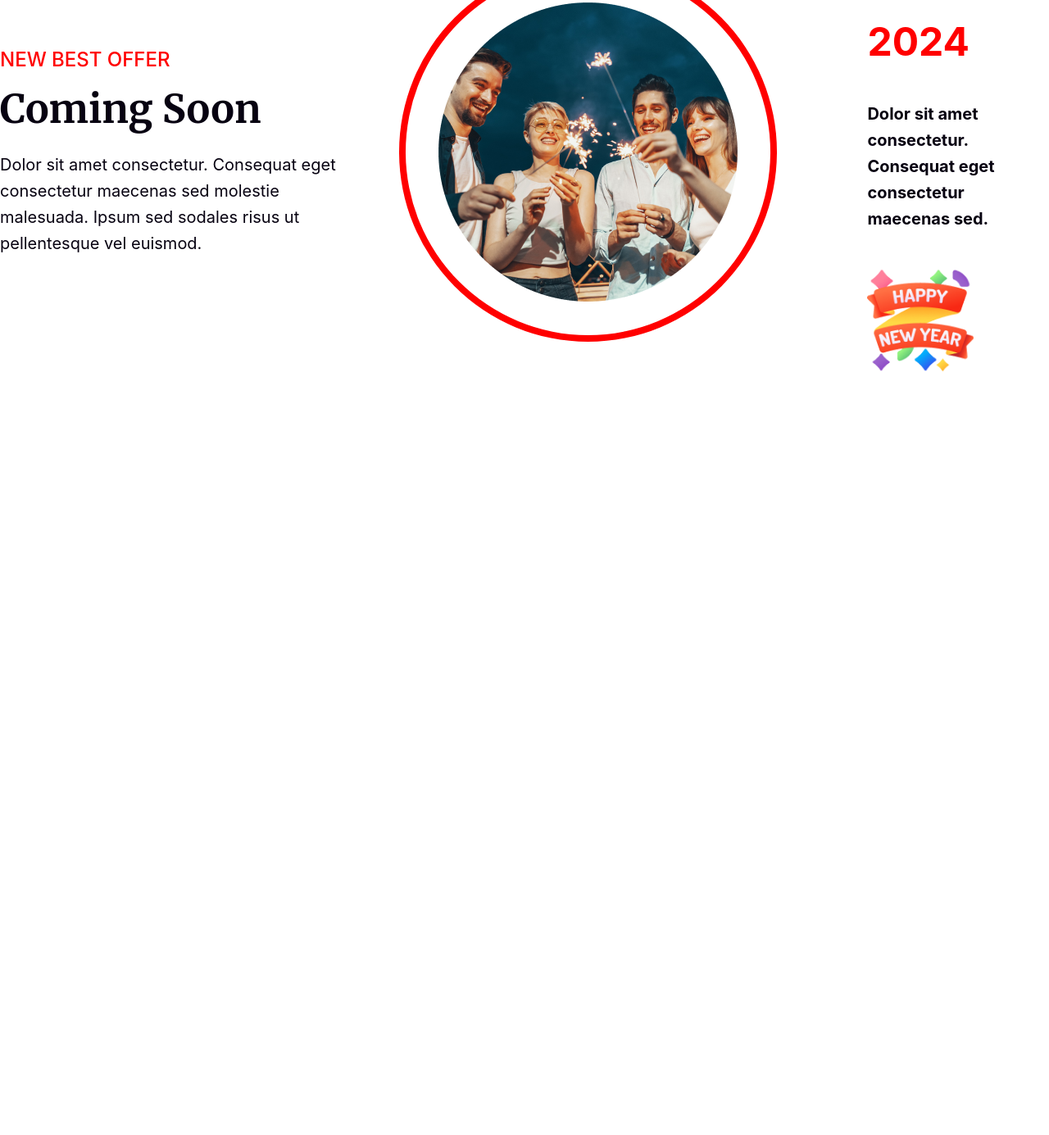
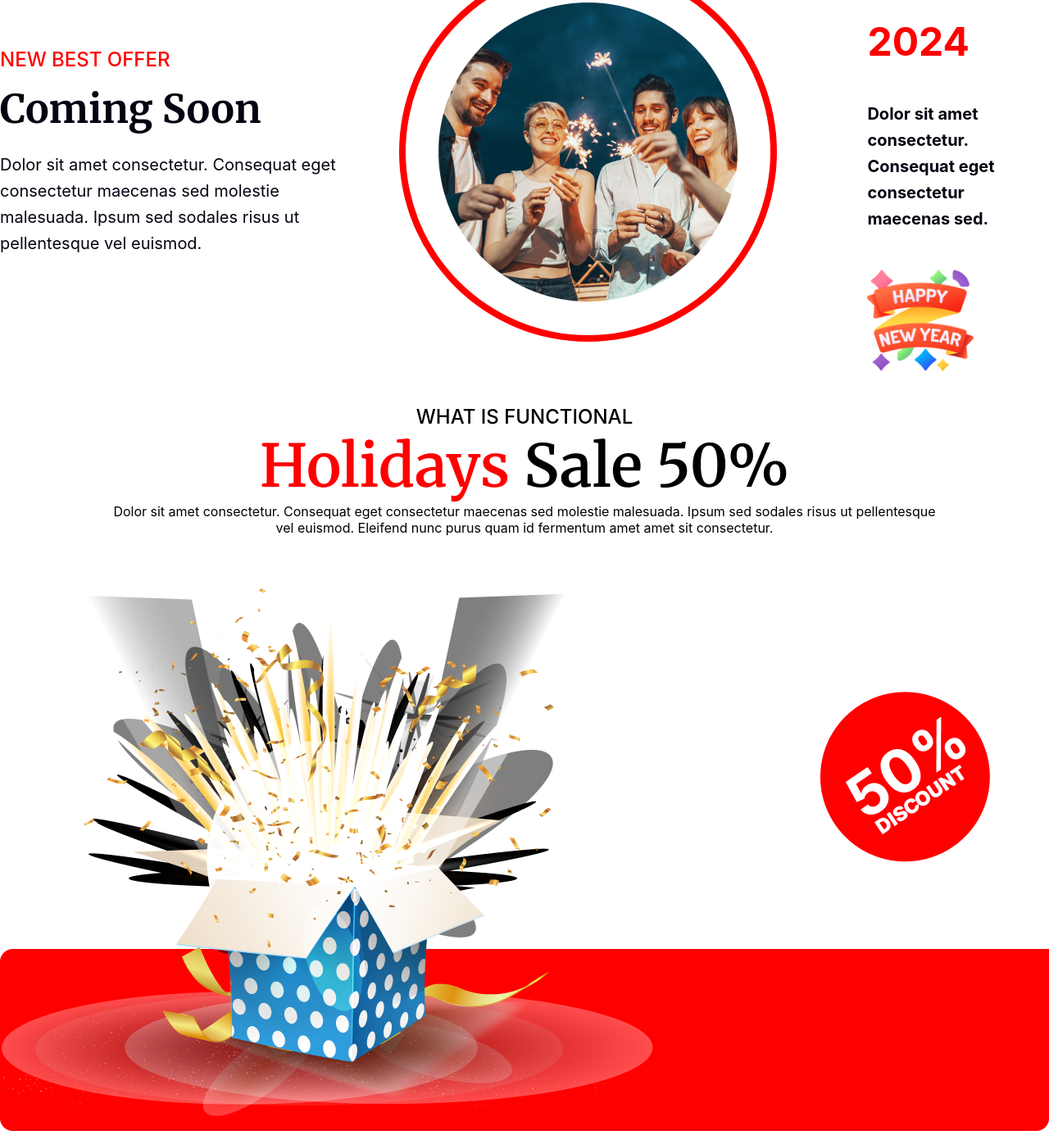
Before and after one commit to Asif-Orbit/new-year-offer, a plain HTML site: page index.html in a window 1280 px wide. Shown: the part 3115-4500 px from the top of the page at 82% size. Before the commit the page ends 3609 px from the top, so only its background shows below. Drawn offline with Linux system fonts and the light colour scheme.

Commit message:
add holiday sale section

```diff
--- a/index.html
+++ b/index.html
@@ -46,7 +46,8 @@
             <div class="party-place text-center">
                 <h2><span>Place:</span> New Park Hotel <br>
                     <span>Date:</span> 31 December Night 2023 <br>
-                    <span>Time:</span> Evening 7.30 pm to 12.30 am</h2>
+                    <span>Time:</span> Evening 7.30 pm to 12.30 am
+                </h2>
                 <button class="party-join-button">JOIN NOW</button>
             </div>
         </section>
@@ -55,7 +56,9 @@
                 <div class="best-offer-left">
                     <h3 class="best-offer-left-title inter-normal">NEW BEST OFFER</h3>
                     <h2 class="best-offer-left-sub-title merriweather-normal">Coming Soon</h2>
-                    <p class="best-offer-left-title-description inter-normal">Dolor sit amet consectetur. Consequat eget consectetur maecenas sed molestie malesuada. Ipsum sed sodales risus ut pellentesque vel euismod. </p>
+                    <p class="best-offer-left-title-description inter-normal">Dolor sit amet consectetur. Consequat eget
+                        consectetur maecenas sed molestie malesuada. Ipsum sed sodales risus ut pellentesque vel
+                        euismod. </p>
 
                 </div>
                 <div class="best-offer-middle-image">
@@ -63,10 +66,25 @@
                 </div>
                 <div class="best-offer-right inter-normal">
                     <h3 class="best-offer-right-title">2024</h3>
-                    <h2 class="best-offer-right-title-description">Dolor sit amet consectetur. Consequat eget consectetur maecenas sed.</h2>
+                    <h2 class="best-offer-right-title-description">Dolor sit amet consectetur. Consequat eget
+                        consectetur maecenas sed.</h2>
                     <img src="images/Group 96.png" alt="error image" class="best-offer-right-image">
 
                 </div>
+            </div>
+        </section>
+        <section class="holiday">
+            <div class="holiday-sale text-center">
+                <h3 class="holiday-sale-sub-title inter-normal">WHAT IS FUNCTIONAL</h3>
+                <h1 class="holiday-sale-title merriweather-normal"><span>Holidays</span> Sale 50%</h1>
+                <p class="holiday-sale-description inter-normal">Dolor sit amet consectetur. Consequat eget consectetur
+                    maecenas sed
+                    molestie malesuada. Ipsum sed sodales risus ut pellentesque vel euismod. Eleifend nunc purus quam id
+                    fermentum amet amet sit consectetur.</p>
+            </div>
+            <div class="holiday-sale-image">
+                <img  src="images/Group 75.png" alt="image error">
+                <img class="holiday-sale-second-image" src="images/Group 44.png" alt="error image">
             </div>
         </section>
 
--- a/style.css
+++ b/style.css
@@ -205,3 +205,37 @@ body{
     height: 130px;
     width: 130px;
 }
+
+/* holiday sale style */
+.holiday-sale{
+    padding: 0 126px 64px 126px;
+
+}
+.holiday-sale-sub-title{
+    font-size: 24px;
+    font-weight: 500;
+}
+.holiday-sale-title{
+    font-size: 72px;
+    font-weight: 600;
+
+}
+.holiday-sale-title span{
+    color: #FF0000;
+}
+.holiday-sale-title-description{
+    font-size: 20px;
+    font-weight: 500;
+}
+
+.holiday-sale-image{
+    height: 662px;
+    background-image: url(images/Rectangle\ 2.png);
+    background-repeat: no-repeat;
+    background-size: contain;
+    background-position: bottom;
+}
+.holiday-sale-second-image{
+    padding-bottom: 280px;
+    padding-left: 150px;
+}
```
